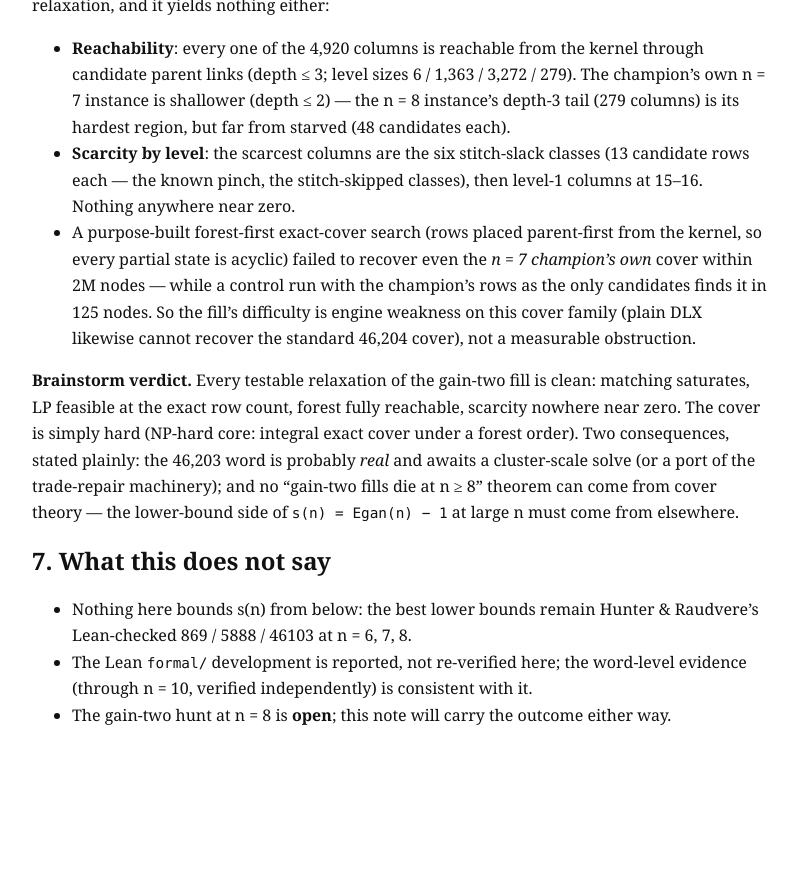
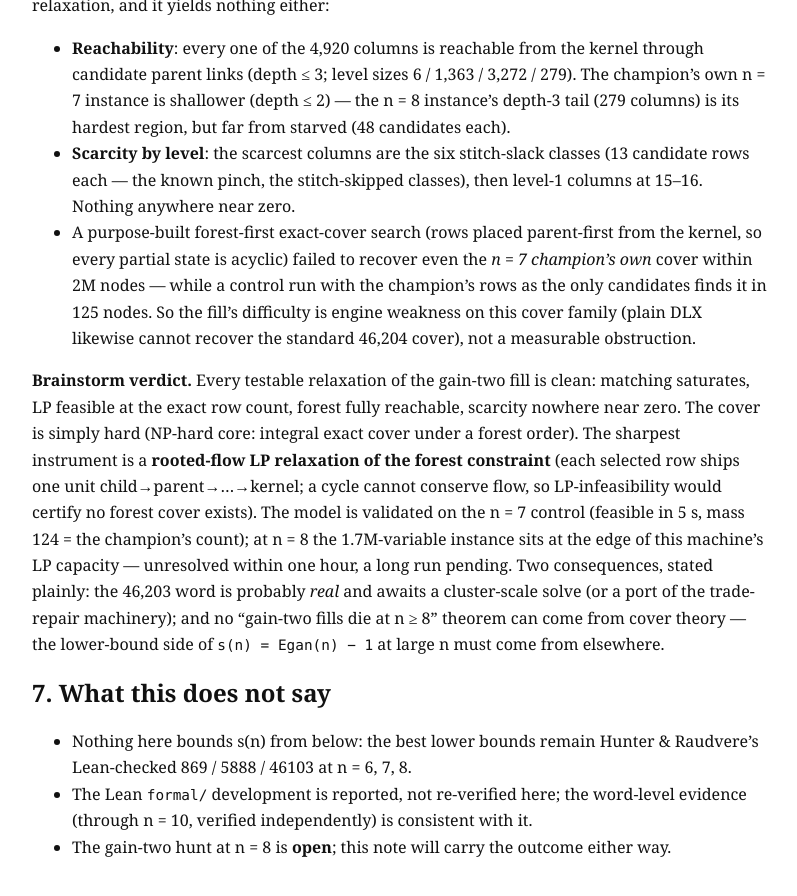
Before and after one commit to levkropp/superperm, a Jekyll site: the page built from docs/notes/gain_one_kernel.md, in a window 1280 px wide and 900 px high, scrolled down 4258 px. Shown: the top 896 px of the window, without its empty margins (240-1037 px from the left). Built offline with Jekyll 4.4.1, drawn with Linux system fonts in a browser that asks for light colours; before the commit the page ends 5026 px from its top, so only the background shows below that.

Commit message:
The forest-flow LP: the sharpest fill relaxation, validated at n=7
A rooted-flow LP relaxation of the forest constraint (each selected row
ships one unit child->parent->...->kernel; cycles cannot conserve flow,
so LP-infeasibility would certify that no forest cover exists).  The
model is verified against the champion's own fill and resolves the n=7
control in 5 s (fractional mass 124.00, the champion's row count).  The
n=8 K=18 instance (1.7M variables) is at the edge of this machine's LP
capacity: unresolved within one hour; a long run is pending.  Three LP
formulation bugs were found and fixed along the way (eq/ub slicing, a
capacity row that zeroed the kernel sink, per-edge -> aggregated
capacity).

```diff
--- a/docs/notes/gain_one_kernel.md
+++ b/docs/notes/gain_one_kernel.md
@@ -225,12 +225,18 @@ was the last untested relaxation, and it yields nothing either:
 **Brainstorm verdict.** Every testable relaxation of the gain-two fill is
 clean: matching saturates, LP feasible at the exact row count, forest
 fully reachable, scarcity nowhere near zero. The cover is simply hard
-(NP-hard core: integral exact cover under a forest order). Two
-consequences, stated plainly: the 46,203 word is probably *real* and
-awaits a cluster-scale solve (or a port of the trade-repair machinery);
-and no "gain-two fills die at n ≥ 8" theorem can come from cover theory —
-the lower-bound side of `s(n) = Egan(n) − 1` at large n must come from
-elsewhere.
+(NP-hard core: integral exact cover under a forest order). The sharpest
+instrument is a **rooted-flow LP relaxation of the forest constraint**
+(each selected row ships one unit child→parent→…→kernel; a cycle cannot
+conserve flow, so LP-infeasibility would certify no forest cover exists).
+The model is validated on the n = 7 control (feasible in 5 s, mass 124 =
+the champion's count); at n = 8 the 1.7M-variable instance sits at the
+edge of this machine's LP capacity — unresolved within one hour, a long
+run pending. Two consequences, stated plainly: the 46,203 word is
+probably *real* and awaits a cluster-scale solve (or a port of the
+trade-repair machinery); and no "gain-two fills die at n ≥ 8" theorem can
+come from cover theory — the lower-bound side of `s(n) = Egan(n) − 1` at
+large n must come from elsewhere.
 
 ## 7. What this does not say
 
```
